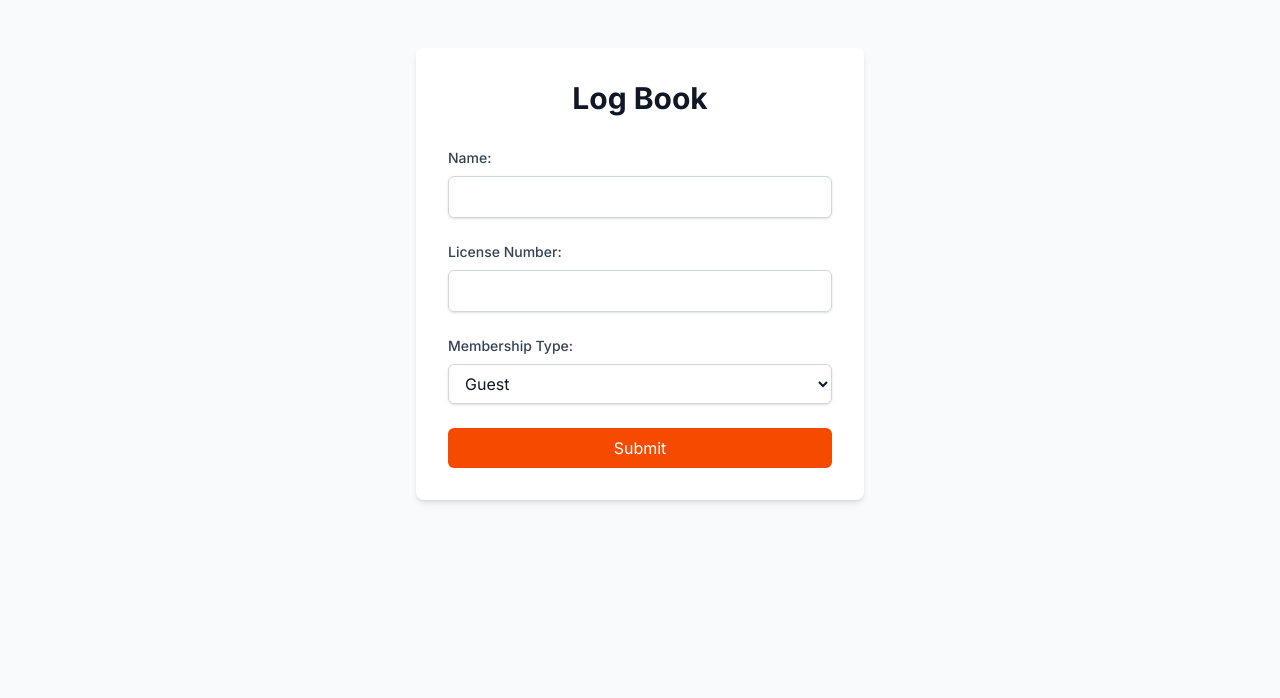
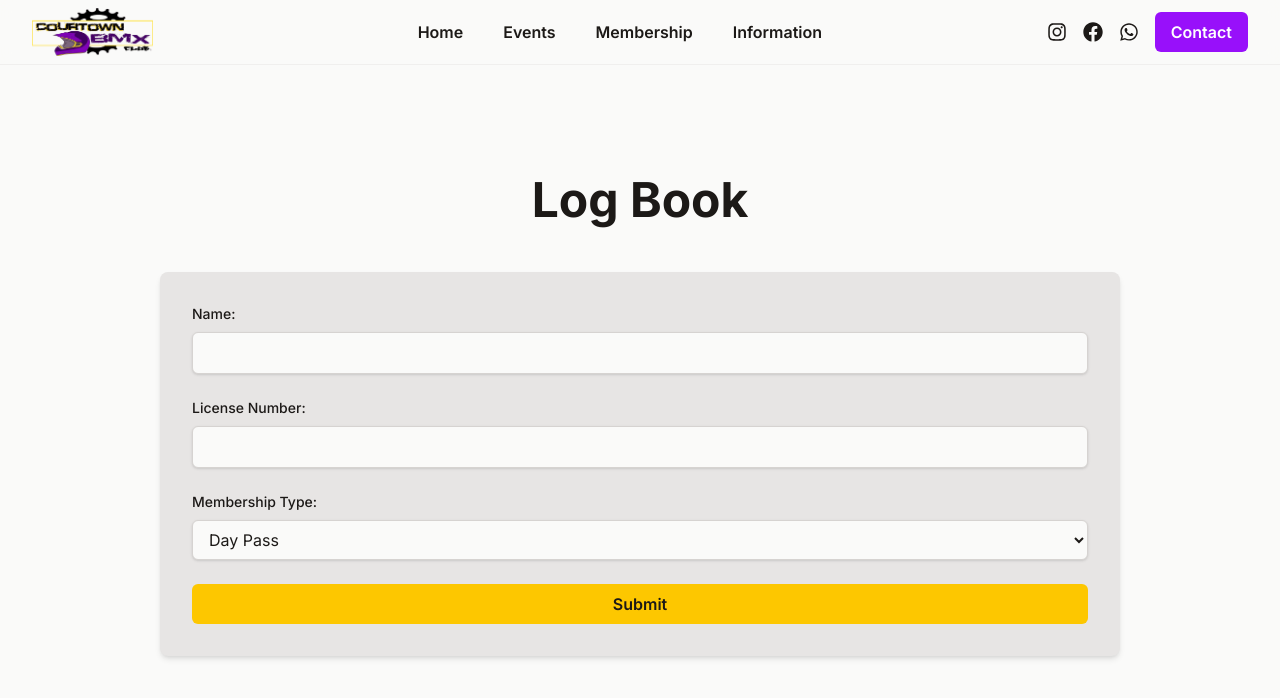
Before and after one commit to Beroris/courtownbmxclub, a Next.js app: page /log-book in a window 1280 px wide. Shown: the top 698 px of the page. Built offline with nearby package versions, Linux system fonts and the light colour scheme; no server answers.

Commit message:
Changes to the log book page

```diff
--- a/package.json
+++ b/package.json
@@ -22,13 +22,13 @@
   "devDependencies": {
     "@eslint/eslintrc": "^3",
     "@tailwindcss/postcss": "^4.0.9",
-    "@types/node": "^20",
-    "@types/react": "^19",
+    "@types/node": "20.17.24",
+    "@types/react": "19.0.11",
     "@types/react-dom": "^19",
     "canvas": "^3.1.0",
     "eslint": "^9",
     "eslint-config-next": "15.2.0",
     "gh-pages": "^6.3.0",
-    "typescript": "^5"
+    "typescript": "5.8.2"
   }
 }
--- a/src/app/log-book/page.tsx
+++ b/src/app/log-book/page.tsx
@@ -2,6 +2,7 @@
 
 import React, { useState } from "react";
 import { supabase } from "@/lib/supabaseClient";
+import Navigation from "../components/Navigation";
 
 export default function LogPage() {
 	const [name, setName] = useState("");
@@ -13,28 +14,27 @@ export default function LogPage() {
 		e.preventDefault();
 		setMessage("");
 
-		try {
-			const res = await fetch(
-				`https://67d59417286fdac89bbfc0e0.mockapi.io/license-numbers?license_number=${licenseNumber}`
-			);
-
-			if (!res.ok) {
-				throw new Error(`Failed to fetch from MockAPI: ${res.statusText}`);
+		if (!name || !licenseNumber || !membershipType) {
+			setMessage("Error: All fields are required!");
+			return;
 		}
 
-			const dataFromMock = await res.json();
+		// Validate that the name contains only letters (including accented letters) and spaces
+		const namePattern = /^[A-Za-zÀ-ÿ\s]+$/;
+		if (!namePattern.test(name)) {
+			setMessage("Error: Name must contain only letters and spaces.");
+			return;
+		}
 
-			// If Option B (fetching all), you'd filter:
-			// const validLicense = dataFromMock.find((item: any) => item.license_number === licenseNumber);
-
-			// If Option A, dataFromMock should be an array of matching items. If it's empty, there's no match.
-			if (!Array.isArray(dataFromMock) || dataFromMock.length === 0) {
+		// Validate that the license number contains at least one number
+		const licensePattern = /\d/;
+		if (!licensePattern.test(licenseNumber)) {
 			setMessage("Error: Invalid license number");
 			return;
 		}
 
-			// 2) If valid, proceed to insert into Supabase
-			const { data, error } = await supabase.from("log_entries").insert([
+		try {
+			const { error } = await supabase.from("log_entries").insert([
 				{
 					name,
 					license_number: licenseNumber,
@@ -47,41 +47,48 @@ export default function LogPage() {
 				return;
 			}
 
-			// 3) Clear the form
 			setName("");
 			setLicenseNumber("");
-			setMembershipType("guest");
+			setMembershipType("daily");
 			setMessage("Log entry saved successfully!");
-		} catch (err: any) {
+		} catch (err: unknown) {
+			if (err instanceof Error) {
 				setMessage(`Error: ${err.message}`);
+			} else {
+				setMessage("An unknown error occurred");
+			}
 		}
 	};
 
 	return (
-		<div className="min-h-screen bg-gray-50 py-12 px-4 sm:px-6 lg:px-8">
-			<div className="max-w-md mx-auto bg-white p-8 rounded-lg shadow-md">
-				<h1 className="text-3xl font-bold text-gray-900 mb-8 text-center">
-					Log Book
-				</h1>
+		<>
+			<Navigation />
+			<main className="min-h-screen bg-stone-50 text-stone-900 dark:bg-stone-900 dark:text-stone-50 flex flex-col items-center justify-center">
+				<div className="pt-24 pb-12">
+					<h1 className="text-5xl font-bold text-center">Log Book</h1>
+				</div>
 
-				<form onSubmit={handleSubmit} className="space-y-6">
+				<div className="max-w-5xl mx-auto px-4 sm:px-6 lg:px-8 pb-16 w-full">
+					<div className="bg-stone-200 dark:bg-stone-800 p-8 rounded-lg shadow-md">
+						<form
+							onSubmit={handleSubmit}
+							className="space-y-6 max-w-4xl mx-auto"
+						>
 							<div className="space-y-2">
-						<label className="block text-sm font-medium text-gray-700">
-							Name:
-						</label>
+								<label className="block text-sm font-medium">Name:</label>
 								<input
 									type="text"
 									value={name}
 									onChange={(e) => setName(e.target.value)}
 									required
-							className="w-full px-3 py-2 border border-gray-300 rounded-md shadow-sm
-                         focus:outline-none focus:ring-2 focus:ring-orange-500
-                         focus:border-orange-500"
+									className="w-full px-3 py-2 bg-stone-50 dark:bg-stone-700 border border-stone-300 dark:border-stone-600 rounded-md shadow-sm
+									focus:outline-none focus:ring-2 focus:ring-purple-400
+									focus:border-purple-400"
 								/>
 							</div>
 
 							<div className="space-y-2">
-						<label className="block text-sm font-medium text-gray-700">
+								<label className="block text-sm font-medium">
 									License Number:
 								</label>
 								<input
@@ -89,35 +96,34 @@ export default function LogPage() {
 									value={licenseNumber}
 									onChange={(e) => setLicenseNumber(e.target.value)}
 									required
-							className="w-full px-3 py-2 border border-gray-300 rounded-md shadow-sm
-                         focus:outline-none focus:ring-2 focus:ring-orange-500
-                         focus:border-orange-500"
+									className="w-full px-3 py-2 bg-stone-50 dark:bg-stone-700 border border-stone-300 dark:border-stone-600 rounded-md shadow-sm
+									focus:outline-none focus:ring-2 focus:ring-purple-400
+									focus:border-purple-400"
 								/>
 							</div>
 
 							<div className="space-y-2">
-						<label className="block text-sm font-medium text-gray-700">
+								<label className="block text-sm font-medium">
 									Membership Type:
 								</label>
 								<select
 									value={membershipType}
 									onChange={(e) => setMembershipType(e.target.value)}
-							className="w-full px-3 py-2 border border-gray-300 rounded-md shadow-sm
-                         focus:outline-none focus:ring-2 focus:ring-orange-500
-                         focus:border-orange-500"
+									className="w-full px-3 py-2 bg-stone-50 dark:bg-stone-700 border border-stone-300 dark:border-stone-600 rounded-md shadow-sm
+									focus:outline-none focus:ring-2 focus:ring-purple-400
+									focus:border-purple-400"
 								>
-							<option value="guest">Guest</option>
-							<option value="daily">Daily</option>
-							<option value="member">Member</option>
-							<option value="yearly">Yearly</option>
+									<option value="daily">Day Pass</option>
+									<option value="yearly">Yearly Membership</option>
 								</select>
 							</div>
 
 							<button
 								type="submit"
-						className="w-full bg-orange-600 text-white py-2 px-4 rounded-md
-                       hover:bg-orange-700 focus:outline-none focus:ring-2
-                       focus:ring-offset-2 focus:ring-orange-500 transition-colors duration-200"
+								className="w-full bg-yellow-400 text-stone-900 py-2 px-4 rounded-md
+								hover:bg-yellow-500 focus:outline-none focus:ring-2
+								focus:ring-offset-2 focus:ring-yellow-400 transition-colors duration-200
+								font-semibold"
 							>
 								Submit
 							</button>
@@ -127,8 +133,8 @@ export default function LogPage() {
 							<p
 								className={`mt-4 p-4 rounded-md ${
 									message.includes("Error")
-								? "bg-red-100 text-red-700"
-								: "bg-green-100 text-green-700"
+										? "bg-red-200 dark:bg-red-900 text-red-700 dark:text-red-200"
+										: "bg-green-200 dark:bg-green-900 text-green-700 dark:text-green-200"
 								}`}
 							>
 								{message}
@@ -136,5 +142,7 @@ export default function LogPage() {
 						)}
 					</div>
 				</div>
+			</main>
+		</>
 	);
 }
```
Also changed, not shown: 1 other file (tests, documents, lock files or other folders). Lines whose indentation alone changed are shown as unchanged.
